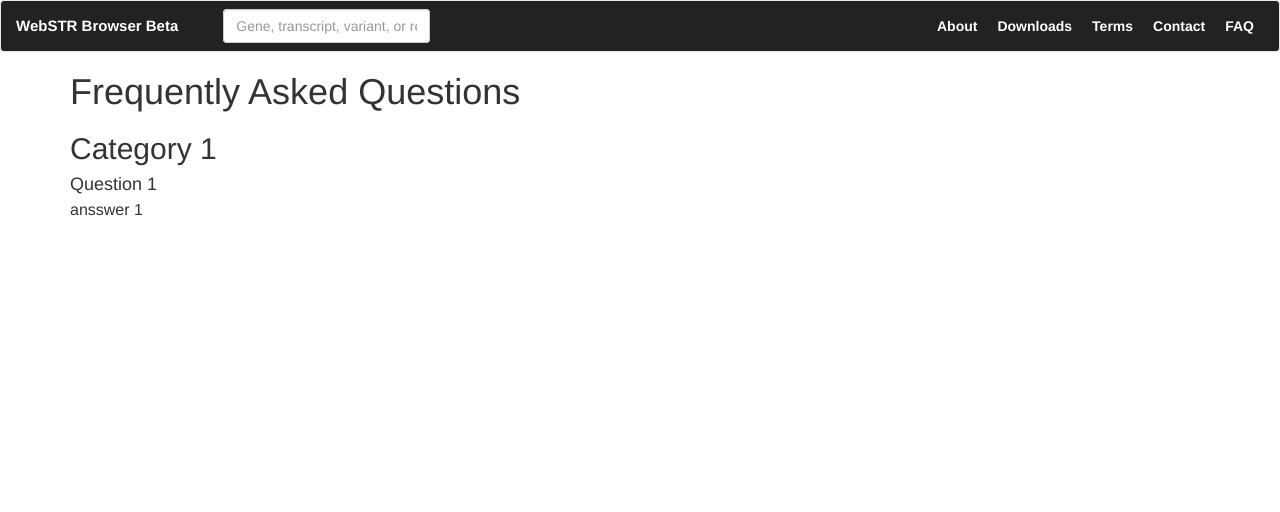
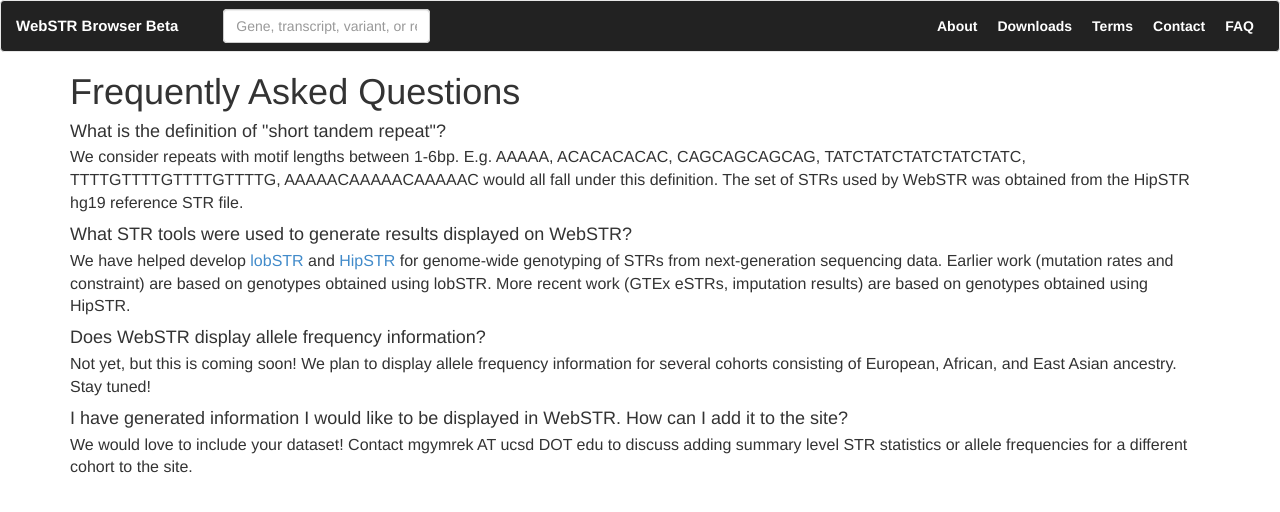
Before and after one commit to gymreklab/dbstr, a Flask app: page /faq in a window 1280 px wide. Shown: the top 512 px of the page. Run offline with Flask 3, Linux system fonts and the light colour scheme; parts of the project's set-up code (start-up, migrations or seed data) failed here and were passed over; some libraries are stand-ins or nearby versions.

Commit message:
updating html pages

```diff
--- a/WebSTR/templates/faq.html
+++ b/WebSTR/templates/faq.html
@@ -2,12 +2,25 @@
 {% block body %}
     <div class="container" style="font-size: 16px;">
         <h1>Frequently Asked Questions</h1>
-        <h2>Category 1</h2>
         <ul class="media-list">
             <li class="media">
                 <div class="media-body">
-                    <h4 class="media-heading">Question 1</h4>
-		    ansswer 1
+                    <h4 class="media-heading">What is the definition of "short tandem repeat"?</h4>
+<p>
+We consider repeats with motif lengths between 1-6bp. E.g. AAAAA, ACACACACAC, CAGCAGCAGCAG, TATCTATCTATCTATCTATC, TTTTGTTTTGTTTTGTTTTG, AAAAACAAAAACAAAAAC would all fall under this definition. The set of STRs used by WebSTR was obtained from the HipSTR hg19 reference STR file.
+</p>
+                    <h4 class="media-heading">What STR tools were used to generate results displayed on WebSTR?</h4>
+		    <p>
+		      We have helped develop <a href="https://github.com/mgymrek/lobstr-code">lobSTR</a> and <a href="https://github.com/tfwillems/HipSTR">HipSTR</a> for genome-wide genotyping of STRs from next-generation sequencing data. Earlier work (mutation rates and constraint) are based on genotypes obtained using lobSTR. More recent work (GTEx eSTRs, imputation results) are based on genotypes obtained using HipSTR.
+		      </p>
+                    <h4 class="media-heading">Does WebSTR display allele frequency information?</h4>
+		    <p>
+ Not yet, but this is coming soon! We plan to display allele frequency information for several cohorts consisting of European, African, and East Asian ancestry. Stay tuned!
+		      </p>
+		    <h4 class="media-heading">I have generated information I would like to be displayed in WebSTR. How can I add it to the site?</h4>
+		    <p>
+		      We would love to include your dataset! Contact mgymrek AT ucsd DOT edu to discuss adding summary level STR statistics or allele frequencies for a different cohort to the site.
+		    </p>
                 </div>
             </li>
         </ul>
```
Also changed, not shown: WebSTR/templates/downloads.html (+11 -3 lines), WebSTR/templates/terms.html (+8 -2 lines).
